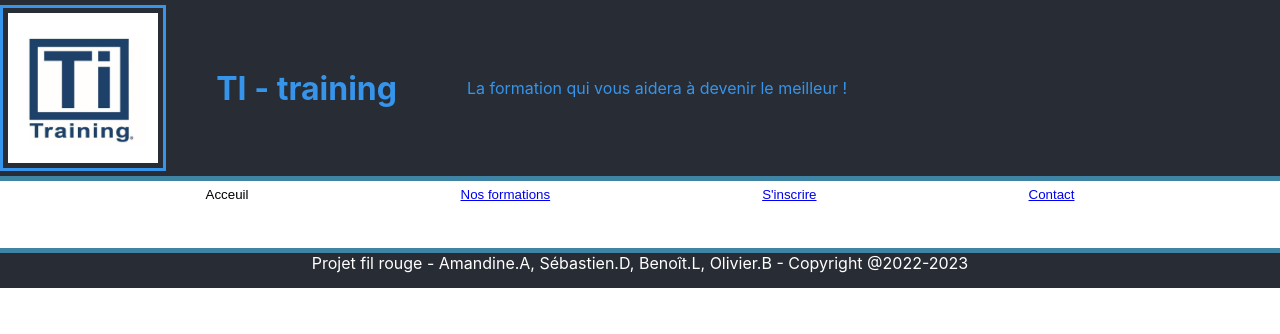
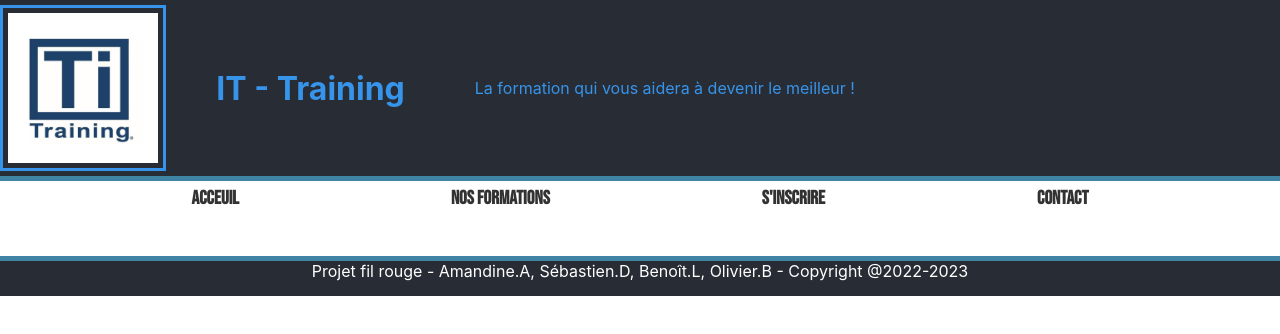
Before and after one commit to BenoitLecoeuvre/ITTraining_project, a React (Create React App) app: page /contact in a window 1280 px wide. Shown: the top 334 px of the page. Built offline with nearby package versions, Linux system fonts and the light colour scheme.

Commit message:
ajout du css pour la navbar

```diff
--- a/public/index.html
+++ b/public/index.html
@@ -10,6 +10,9 @@
       content="Web site created using create-react-app"
     />
     <link rel="apple-touch-icon" href="%PUBLIC_URL%/logo192.png" />
+    <link rel="preconnect" href="https://fonts.googleapis.com">
+    <link rel="preconnect" href="https://fonts.gstatic.com" crossorigin>
+    <link href="https://fonts.googleapis.com/css2?family=Bebas+Neue&display=swap" rel="stylesheet">
     <!--
       manifest.json provides metadata used when your web app is installed on a
       user's mobile device or desktop. See https://developers.google.com/web/fundamentals/web-app-manifest/
@@ -24,7 +27,7 @@
       work correctly both with client-side routing and a non-root public URL.
       Learn how to configure a non-root public URL by running `npm run build`.
     -->
-    <title>React App</title>
+    <title>IT - Training</title>
   </head>
   <body>
     <noscript>You need to enable JavaScript to run this app.</noscript>
--- a/src/components/headerComponents/headerComponents.jsx
+++ b/src/components/headerComponents/headerComponents.jsx
@@ -5,7 +5,7 @@ const HeaderComponents = () => {
     return (
         <div className='banner'>
             <img src="./img/ti_training_logo.jpg" alt="Logo-Ti-training" />
-            <h1>TI - training</h1>
+            <h1>IT - Training</h1>
             <span className='credo'>La formation qui vous aidera à devenir le meilleur !</span>
 
         </div>
--- a/src/components/navbarComponents/navbarComponents.css
+++ b/src/components/navbarComponents/navbarComponents.css
@@ -5,13 +5,14 @@
 .bouton{
     margin: 5px 100px;
     text-decoration: none;
-    transition: transform 0.3s;
-    /* border: 1px solid black; */
-    /* border-radius: 15px; */
+    transition: transform 0.2s;
     color: black;
     background-color: white;
     border: none;
-
+    font-weight: bold;
+    font-size: 120%;
+    font-family: 'Bebas Neue', cursive;
+    opacity: 80%;
 }
 
 .bouton:before{
@@ -19,7 +20,7 @@
 }
 
 .bouton:hover{
-    transform: translateY(-10%);
+    transform: translateY(-20%);
 }
 
 .bouton:visited{
--- a/src/components/navbarComponents/navbarComponents.jsx
+++ b/src/components/navbarComponents/navbarComponents.jsx
@@ -10,14 +10,14 @@ const NavbarComponents = () => {
                     <button className='bouton' data-text="Acceuil">
                         <Link to="/"></Link>
                     </button>
-                    <button className='bouton'>
-                        <Link to="/formations" data-text="Nos formations">Nos formations</Link>
+                    <button className='bouton' data-text="Nos formations">
+                        <Link to="/formations"></Link>
                     </button>
-                    <button className='bouton'>
-                        <Link to="/inscription" data-text="s'inscrire">S'inscrire</Link>
+                    <button className='bouton' data-text="s'inscrire">
+                        <Link to="/inscription"></Link>
                     </button>
-                    <button className='bouton'>
-                        <Link to="/contact" data-text="Contact">Contact</Link>
+                    <button className='bouton' data-text="Contact">
+                        <Link to="/contact"></Link>
                     </button>
                 </div>
                 <Routes>
```
